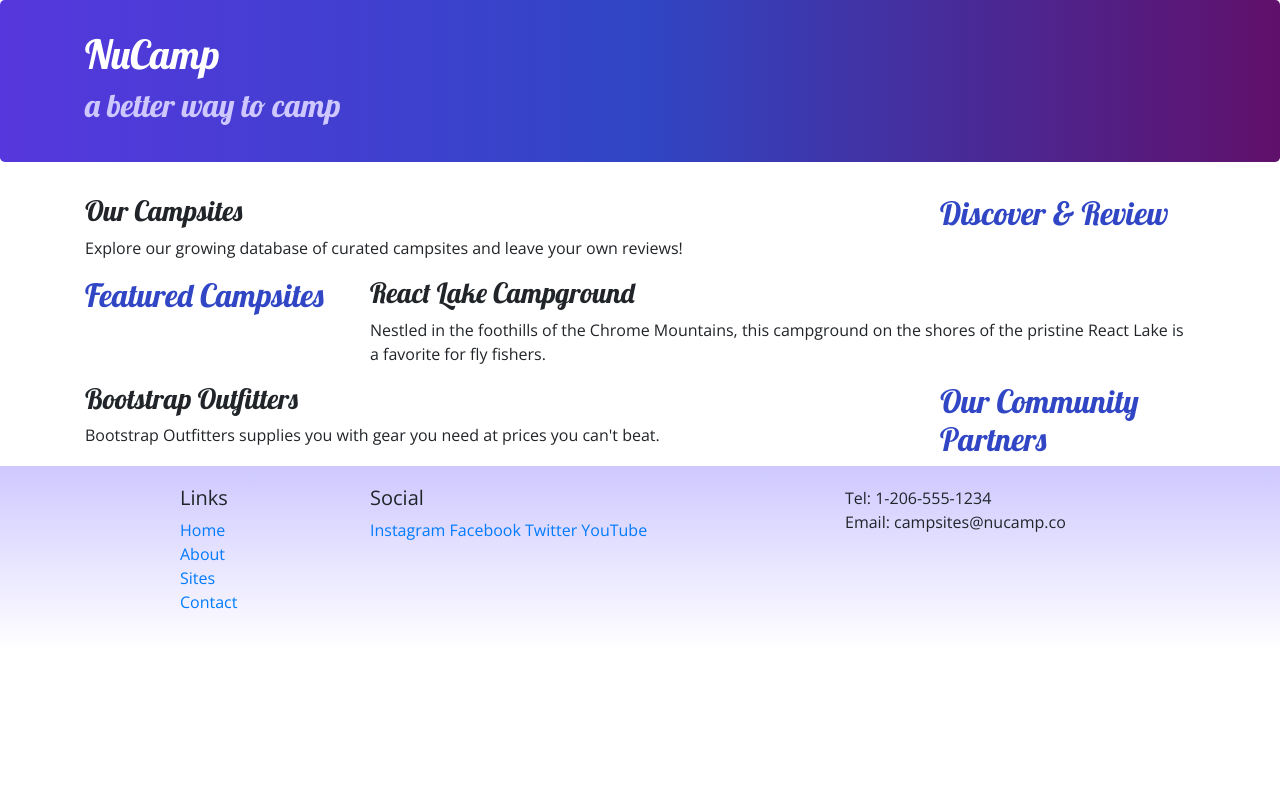
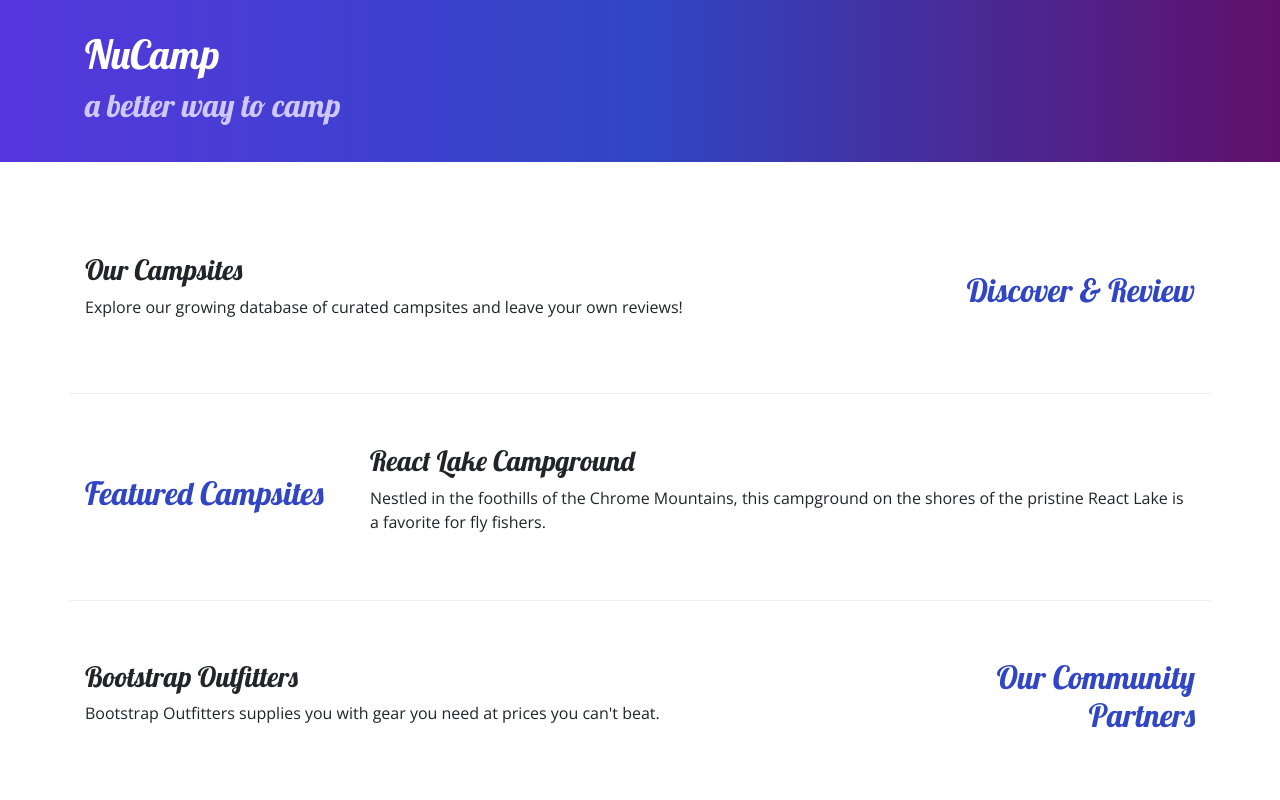
Before and after one commit to Santi029/newcampsite, a website: page index.html in a window 1280 px wide. Shown: the top 800 px of the page. Drawn offline with nearby package versions, Linux system fonts and the light colour scheme.

Commit message:
Creacion de css folder y style.css y aplicacion de algunas css para la pagina.

```diff
--- a/css/styles.css
+++ b/css/styles.css
@@ -13,7 +13,7 @@ body {
     color: #cec8ff;
   }
   footer {
-    background-image: linear-gradient(#cec8ff, white);
+    background-image: linear-gradient(#bbb3ff, #eeebff);
     padding: 20px 0;
   }
   .jumbotron {
--- a/index.html
+++ b/index.html
@@ -4,24 +4,19 @@
 <head>
     <!-- Required meta tags always come first -->
     <meta charset="utf-8" />
-        <meta name="viewport" content="width=device-width, initial-scale=1" />
+    <meta name="viewport" content="width=device-width, initial-scale=1"/>
+    <meta http-equiv="x-ua-compatible" content="ie=edge">
     <!-- Bootstrap CSS -->
-        <link
-          rel="stylesheet"
-          href="node_modules/bootstrap/dist/css/bootstrap.min.css"
-        />
+    <link rel="stylesheet" href="node_modules/bootstrap/dist/css/bootstrap.min.css"/>
     <!-- Additional CSS must be placed after Bootstrap CSS -->
-        <link
-          rel="stylesheet"
-          href="https://fonts.googleapis.com/css?family=Lobster%7COpen+Sans"
-        />
+    <link rel="stylesheet" href="https://fonts.googleapis.com/css?family=Lobster%7COpen+Sans"/>
     <link rel="stylesheet" href="css/styles.css" />
     <title>NuCamp: A Better Way To Camp</title>
 </head>
 
 <body>
 
-    <header class="jumbotron">
+    <header class="jumbotron jumbotron-fluid">
         <div class="container">
             <div class="row">
                 <div class="col">
@@ -33,9 +28,9 @@
     </header>
 
     <div class="container">
-        <div class="row">
+        <div class="row row-content align-items-center">
             <div class="col-sm-4 order-sm-last col-md-3">
-                <h2>Discover & Review</h2>
+                <h2 class="text-sm-right">Discover & Review</h2>
             </div>
             <div class="col">
                 <h3>Our Campsites</h3>
@@ -43,7 +38,7 @@
             </div>
         </div>
 
-        <div class="row">
+        <div class="row row-content align-items-center">
             <div class="col-sm-4 col-md-3">
                 <h2>Featured Campsites</h2>
             </div>
@@ -53,9 +48,9 @@
             </div>
         </div>
 
-        <div class="row">
+        <div class="row row-content align-items-center">
             <div class="col-sm-4 order-sm-last col-md-3">
-                <h2>Our Community Partners</h2>
+                <h2 class="text-sm-right">Our Community Partners</h2>
             </div>
             <div class="col">
                 <h3>Bootstrap Outfitters</h3>
@@ -67,7 +62,7 @@
 
     <footer>
         <div class="container">
-            <div class="row">
+            <div class="row row-content align-items-center">
                 <div class="col-4 col-sm-2 offset-1">
                     <h5>Links</h5>
                     <ul class="list-unstyled">
@@ -77,14 +72,14 @@
                         <li><a href="#">Contact</a></li>
                     </ul>
                 </div>
-                <div class="col-6 col-sm-5">
+                <div class="col-6 col-sm-5 text-center">
                     <h5>Social</h5>
                     <a href="http://instagram.com/">Instagram</a>
                     <a href="http://facebook.com/">Facebook</a>
                     <a href="http://twitter.com/">Twitter</a>
                     <a href="http://youtube.com/">YouTube</a>
                 </div>
-                <div class="col-sm-4">
+                <div class="col-sm-4 text-center">
                     Tel: 1-206-555-1234<br />
                     Email: campsites@nucamp.co
                 </div>
```
Lines whose indentation alone changed are shown as unchanged.
